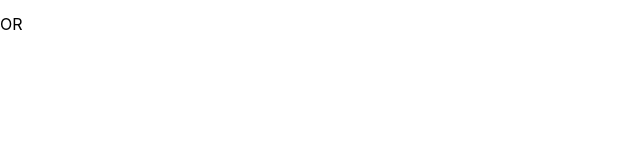
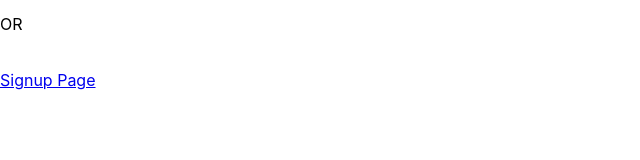
Before and after one commit to Svmpankaj/Login-and-SignUp-Using-MERN, a React (Create React App) app: page / in a window 1280 px wide. Shown: the part 126-286 px from the top of the page, without its empty margins (0-640 px from the left). Built offline with nearby package versions, Linux system fonts and the light colour scheme.

Commit message:
resolve reloading issue

```diff
--- a/src/Components/Login.js
+++ b/src/Components/Login.js
@@ -3,6 +3,13 @@ import axios from 'axios'
 import { useNavigate, Link } from 'react-router-dom'
 
 const Login = () => {
+    const [email, setEmail] = useState('')
+    const [password, setPassword] = useState('')
+
+    async function submit(e) {
+        e.preventDefault();
+    }
+
     return (
         <div className='login'>
             <h1>login</h1>
@@ -15,7 +22,7 @@ const Login = () => {
             <br />
             <p>OR</p>
             <br />
-            <Link to="/signup"></Link>
+            <Link to="/signup">Signup Page</Link>
         </div>
     )
 }
```
